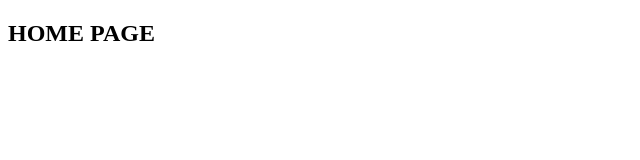
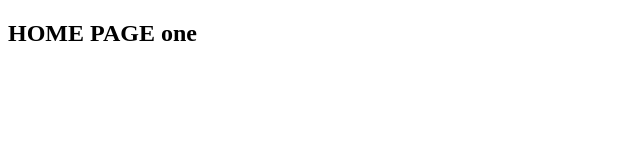
Before and after one commit to delabrida/projeto-git, a plain HTML site: page index.html in a window 1280 px wide. Shown: the full height of the page, 0-640 px from the left. Drawn offline with Linux system fonts and the light colour scheme.

Commit message:
mod1 estrutura html inicial

```diff
--- a/index.html
+++ b/index.html
@@ -5,6 +5,6 @@
 <title>PROJETO GIT</title>
 </head>
 <body>
-	<h2> HOME PAGE </H2>
+	<h2> HOME PAGE one </H2>
 </body>
 </html>
```
